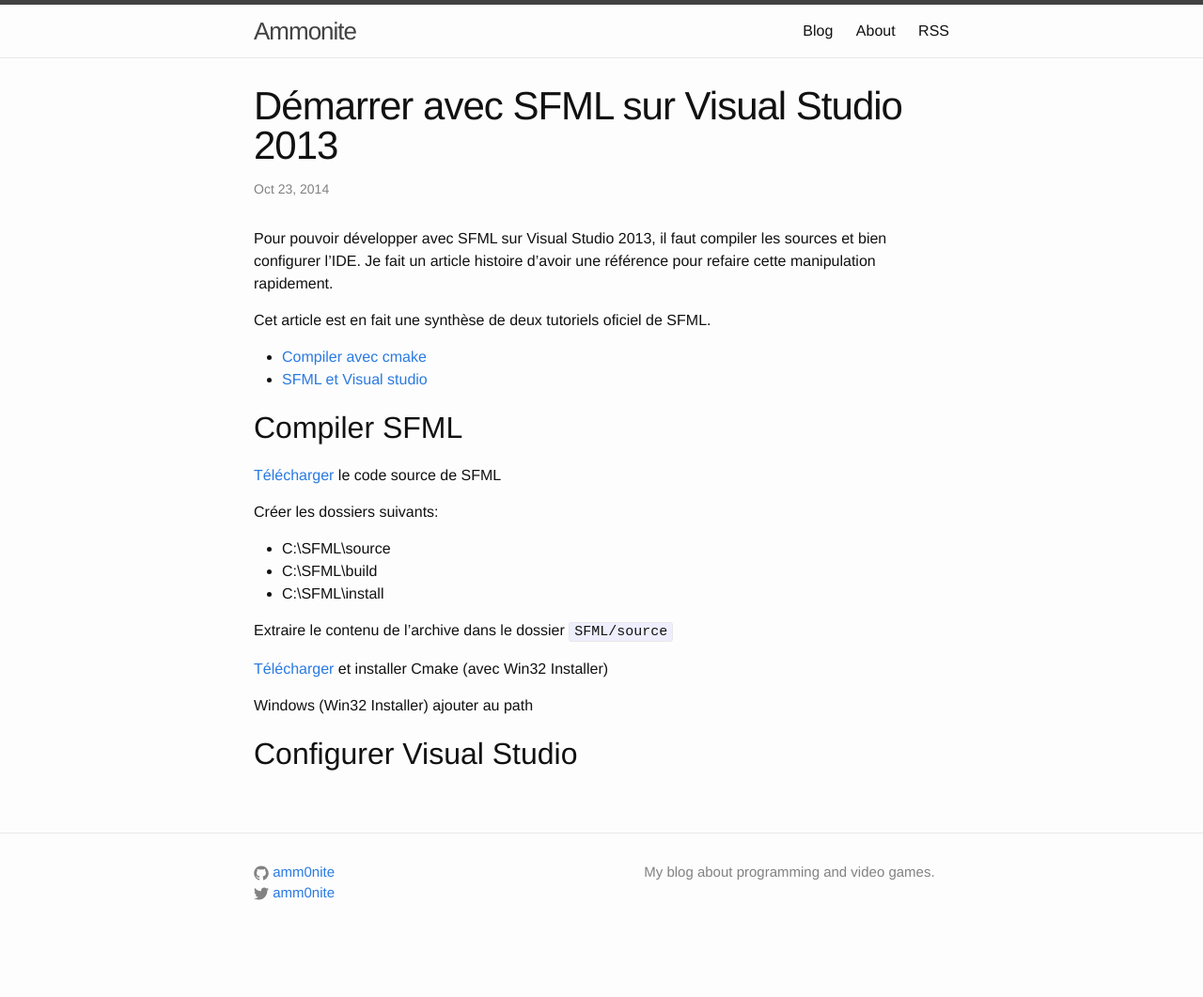
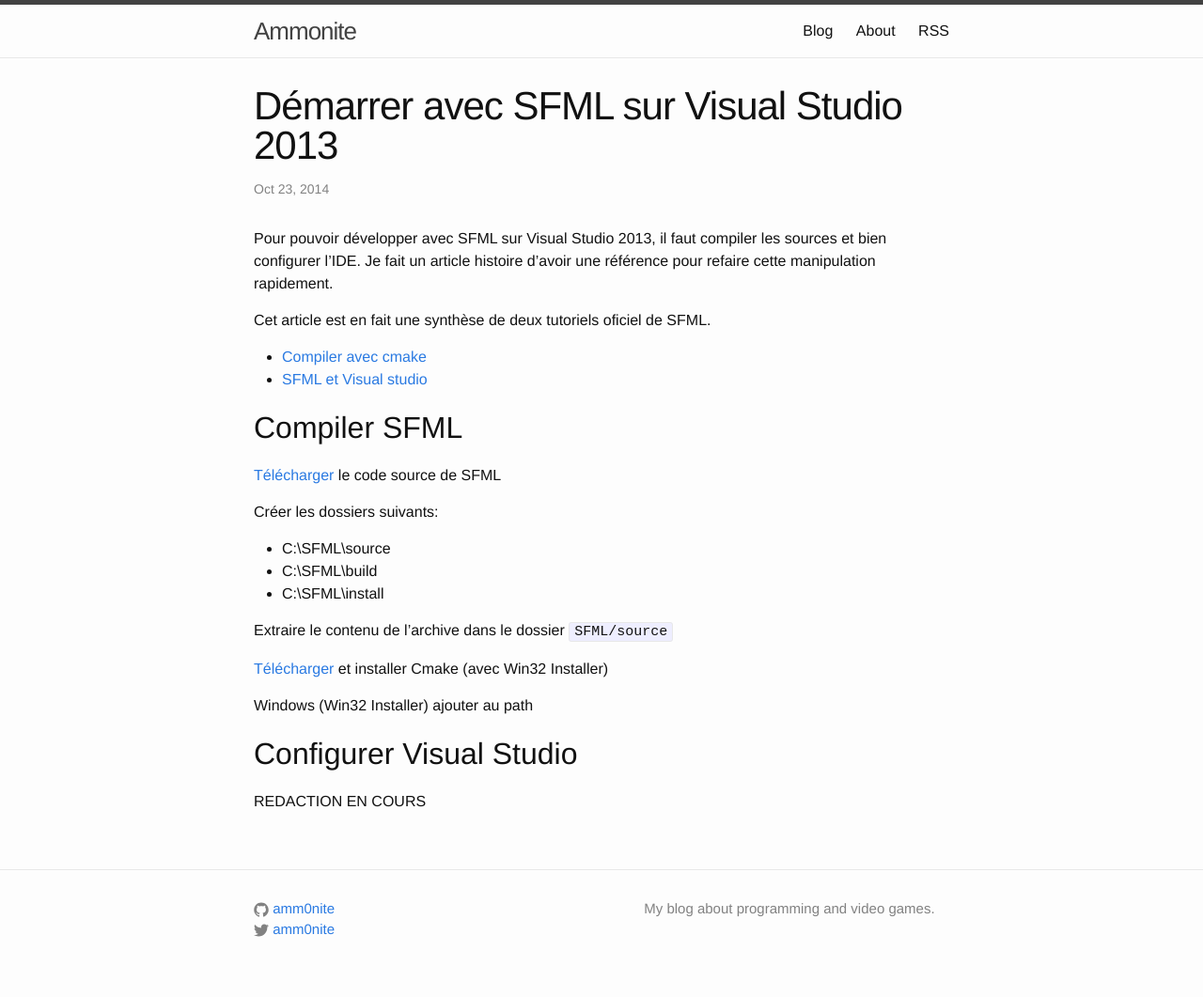
Before and after one commit to amm0nite/amm0nite.github.io, a Jekyll site: the page built from _posts/2014-10-23-sfml-setup.md, in a window 1280 px wide. Shown: the whole page at 94% size. Built offline with Jekyll 4.4.1, drawn with Linux system fonts in a browser that asks for light colours; before the commit the page ends 1022 px from its top, so only the background shows below that.

Commit message:
fix post about SFML

```diff
--- a/_posts/2014-10-23-sfml-setup.md
+++ b/_posts/2014-10-23-sfml-setup.md
@@ -9,8 +9,8 @@
 Je fait un article histoire d'avoir une référence pour refaire cette manipulation rapidement.
 
 Cet article est en fait une synthèse de deux tutoriels oficiel de SFML.
-- [Compiler avec cmake](http://sfml-dev.org/tutorials/2.0/compile-with-cmake-fr.php "Compiler avec cmake")
-- [SFML et Visual studio](http://sfml-dev.org/tutorials/2.1/start-vc-fr.php "SFML et Visual studio")
+* [Compiler avec cmake](http://sfml-dev.org/tutorials/2.0/compile-with-cmake-fr.php "Compiler avec cmake")
+* [SFML et Visual studio](http://sfml-dev.org/tutorials/2.1/start-vc-fr.php "SFML et Visual studio")
 
 ## Compiler SFML
 
@@ -30,3 +30,5 @@
 
 
 ## Configurer Visual Studio
+
+REDACTION EN COURS
```
